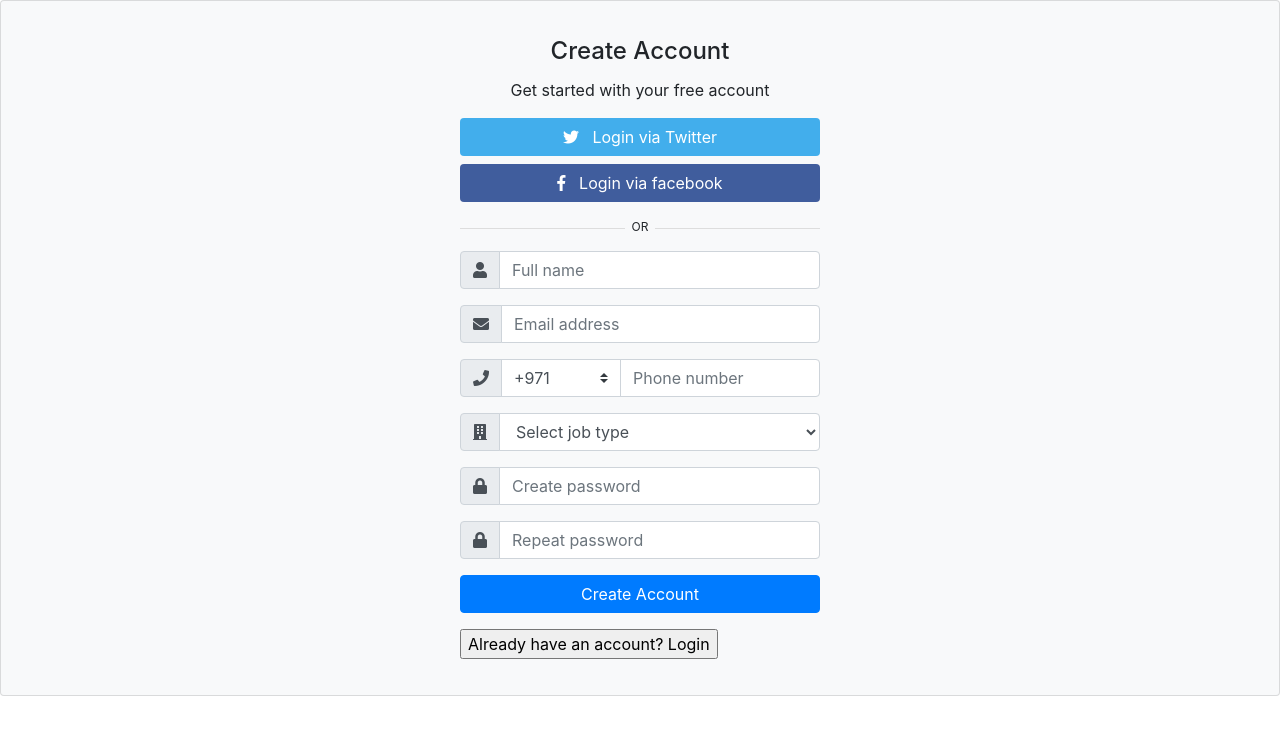
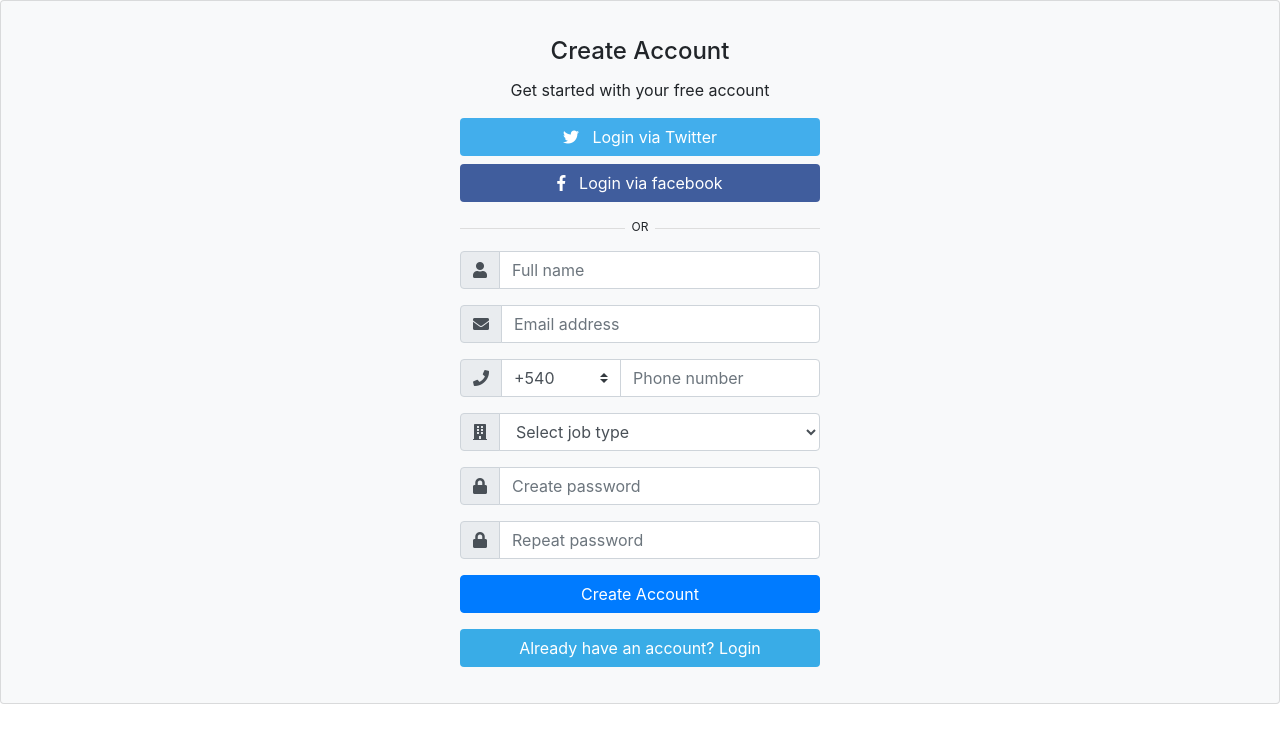
Before and after one commit to ElliottGerm/WebPortal, a PHP site: page /register.html in a window 1280 px wide. Shown: the top 743 px of the page. Run offline with PHP 8.4, Linux system fonts and the light colour scheme; some libraries are stand-ins or nearby versions.

Commit message:
css for login and register

```diff
--- a/register.html
+++ b/register.html
@@ -5,7 +5,7 @@
 
 <link rel="stylesheet" href="https://use.fontawesome.com/releases/v5.0.8/css/all.css">
 <link rel="stylesheet" type="text/css" href="./styles/register.css">
-
+<div class="wrapper fadeInDown">
 <div class="card bg-light">
     <article class="card-body mx-auto" style="max-width: 400px;">
         <h4 class="card-title mt-3 text-center">Create Account</h4>
@@ -37,10 +37,9 @@
                     <span class="input-group-text"> <i class="fa fa-phone"></i> </span>
                 </div>
                 <select class="custom-select" style="max-width: 120px;">
-		    <option selected="">+971</option>
-		    <option value="1">+972</option>
-		    <option value="2">+198</option>
-		    <option value="3">+701</option>
+			<option selected="">+540</option>
+			<option value="1">+540</option>
+			<option value="2"></option>
 		</select>
                 <input name="" class="form-control" placeholder="Phone number" type="text">
             </div>
@@ -51,9 +50,9 @@
                 </div>
                 <select class="form-control">
 			<option selected=""> Select job type</option>
-			<option>Designer</option>
 			<option>Manager</option>
-			<option>Accaunting</option>
+			<option>TA</option>
+			<option>Student</option>
 		</select>
             </div>
             <!-- form-group end.// -->
@@ -77,11 +76,11 @@
             <!-- form-group// -->
         </form>
         <form action="./login.html">
-            <input type="submit" class="fadeIn fourth" value="Already have an account? Login">
+            <input type="submit" class="btn btn-block btn-login" value="Already have an account? Login">
         </form>
     </article>
 </div>
 <!-- card.// -->
-
+</div>
 </div>
 <!--container end.//-->
--- a/styles/register.css
+++ b/styles/register.css
@@ -28,3 +28,62 @@
     background-color: #42AEEC;
     color: #fff;
 }
+.btn-login {
+    background-color: #39ace7;
+    color: #fff;
+}
+
+.fadeInDown {
+    -webkit-animation-name: fadeInDown;
+    animation-name: fadeInDown;
+    -webkit-animation-duration: 1s;
+    animation-duration: 1s;
+    -webkit-animation-fill-mode: both;
+    animation-fill-mode: both;
+  }
+
+  @-webkit-keyframes fadeInDown {
+    0% {
+      opacity: 0;
+      -webkit-transform: translate3d(0, -100%, 0);
+      transform: translate3d(0, -100%, 0);
+    }
+    100% {
+      opacity: 1;
+      -webkit-transform: none;
+      transform: none;
+    }
+  }
+
+  @keyframes fadeInDown {
+    0% {
+      opacity: 0;
+      -webkit-transform: translate3d(0, -100%, 0);
+      transform: translate3d(0, -100%, 0);
+    }
+    100% {
+      opacity: 1;
+      -webkit-transform: none;
+      transform: none;
+    }
+  }
+
+    /* Simple CSS3 Fade-in Animation */
+    @-webkit-keyframes fadeIn { from { opacity:0; } to { opacity:1; } }
+    @-moz-keyframes fadeIn { from { opacity:0; } to { opacity:1; } }
+    @keyframes fadeIn { from { opacity:0; } to { opacity:1; } }
+
+    .fadeIn {
+      opacity:0;
+      -webkit-animation:fadeIn ease-in 1;
+      -moz-animation:fadeIn ease-in 1;
+      animation:fadeIn ease-in 1;
+
+      -webkit-animation-fill-mode:forwards;
+      -moz-animation-fill-mode:forwards;
+      animation-fill-mode:forwards;
+
+      -webkit-animation-duration:1s;
+      -moz-animation-duration:1s;
+      animation-duration:1s;
+    }
```
